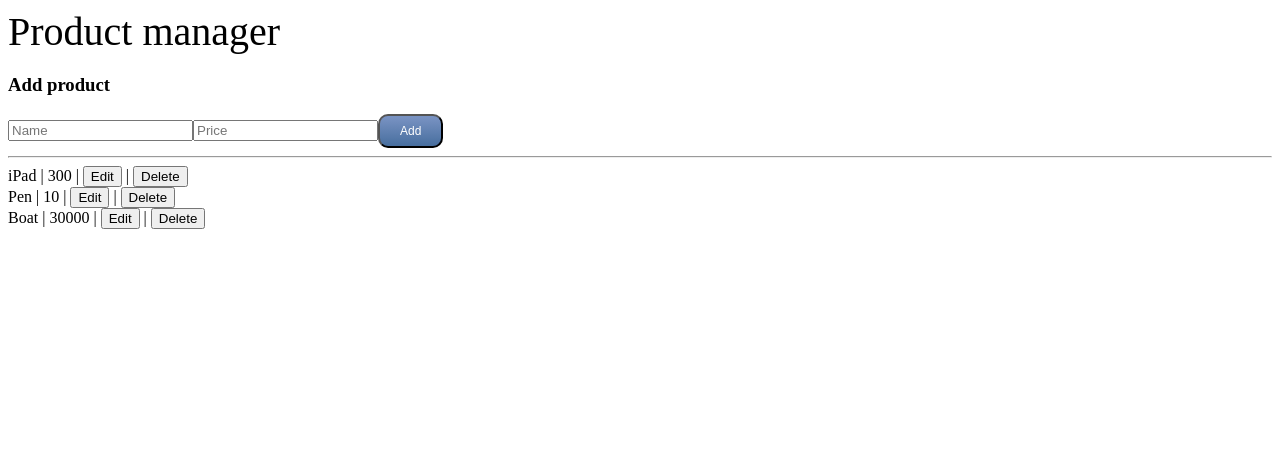
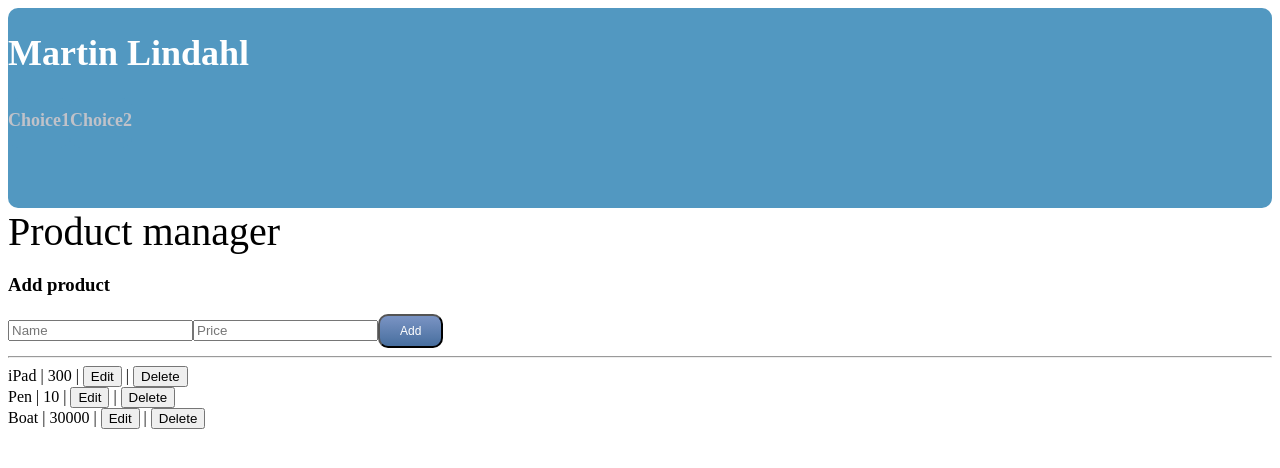
Before and after one commit to Marrieto/Test-React, a React app: page / in a window 1280 px wide. Built offline with nearby package versions, Linux system fonts and the light colour scheme; a web font is replaced by a local one.

Commit message:
Started doing some header work

```diff
--- /dev/null
+++ b/src/Styles/Header.js
@@ -0,0 +1,26 @@
+import styled from 'styled-components'
+
+const StyledHeader = styled.div`
+    display: flex;
+    flex-direction: row;
+    height: 200px;
+    width: 100%;
+    border-radius: 10px;
+    -moz-box-shadow: 0px 0px 0px 2px #9fb4f2;
+    background-color:#5298C1;
+    font-size: 16px;
+    display:inline-block;
+    color:#ffffff;
+    font-family: 'Modern Antiqua', cursive;;
+    font-size:12px;
+
+    h1{
+        display: flex;
+        flex: 0 1 300;
+        text-align: center;
+        font-size: 3em;
+    }
+
+`
+
+export default StyledHeader
--- /dev/null
+++ b/src/Styles/HeaderEntry.js
@@ -0,0 +1,24 @@
+import styled from 'styled-components'
+
+const StyledHeaderEntry = styled.div`
+    display: flex;
+    flex: 1 0 500;
+    height: 50px;
+    border-radius: 10px;
+    -moz-box-shadow: 0px 0px 0px 2px #9fb4f2;
+    background-color:#5298C1;
+    font-size: 16px;
+    display:inline-block;
+    color:#ffffff;
+    font-family: 'Modern Antiqua', cursive;
+    font-size:12px;
+
+    h1{
+        text-align: center;
+        font-size: 1.5em;
+        color: #C0C2C9;
+    }
+
+`
+
+export default StyledHeaderEntry
--- a/src/components/App.js
+++ b/src/components/App.js
@@ -1,8 +1,9 @@
 import React, {Component} from 'react'
 import ProductItem from './ProductItem';
 import AddProduct from './AddProduct'
+import Header from './Header'
+import Title from '../Styles/Title'
 
-import Title from '../Styles/Title'
 
 const products = [
     {
@@ -87,7 +88,11 @@ class App extends Component {
     render() {
         return (
 
+
+
         <div className="App">
+
+            <Header title="Martin Lindahl"/>
             <Title>Product manager</Title>
 
             <AddProduct
--- /dev/null
+++ b/src/components/Header.js
@@ -0,0 +1,42 @@
+import React, { Component } from 'react';
+import PropTypes from 'prop-types';
+import StyledHeader from '../Styles/Header';
+import HeaderEntry from './HeaderEntry';
+
+// Header.PropTypes = {
+//   title: PropTypes.string.isRequired,
+//   theme: propTypes.string
+// };
+
+const defaultProps = {
+  title: 'Default title',
+  theme: 'light',
+  menuEntries: ['Choice1', 'Choice2']
+}
+
+class Header extends Component {
+
+  constructor(props) {
+    super(props);
+  }
+
+
+  render() {
+    let { title, theme, menuEntries} = this.props
+
+    return (
+      <StyledHeader>
+        <h1> {title} </h1>
+        {menuEntries.map((entry) => {
+          return (
+            <HeaderEntry text={entry}/>
+          )
+        })}
+      </StyledHeader>
+    );
+  }
+}
+
+Header.defaultProps = defaultProps
+
+export default Header;
--- /dev/null
+++ b/src/components/HeaderEntry.js
@@ -0,0 +1,27 @@
+import React, { Component } from 'react';
+import PropTypes from 'prop-types';
+import StyledHeaderEntry from './../Styles/HeaderEntry';
+
+class HeaderEntry extends Component {
+
+  constructor(props) {
+    super(props);
+  }
+
+
+  render() {
+    let { text } = this.props
+
+    return (
+      <StyledHeaderEntry>
+        <h1>{text}</h1>
+      </StyledHeaderEntry>
+    );
+  }
+}
+
+HeaderEntry.propTypes = {
+  text: PropTypes.string.isRequired
+};
+
+export default HeaderEntry;
--- a/src/index.html
+++ b/src/index.html
@@ -6,6 +6,7 @@
     <title>My React App</title>
     <meta name="viewport" content="width=device-width, initial-scale=1">
     <link rel="stylesheet" type="text/css" media="screen" href="main.css" />
+    <link href="https://fonts.googleapis.com/css?family=Modern+Antiqua" rel="stylesheet">
     <!-- <script src="main.js"></script> -->
 </head>
 <body>
```
